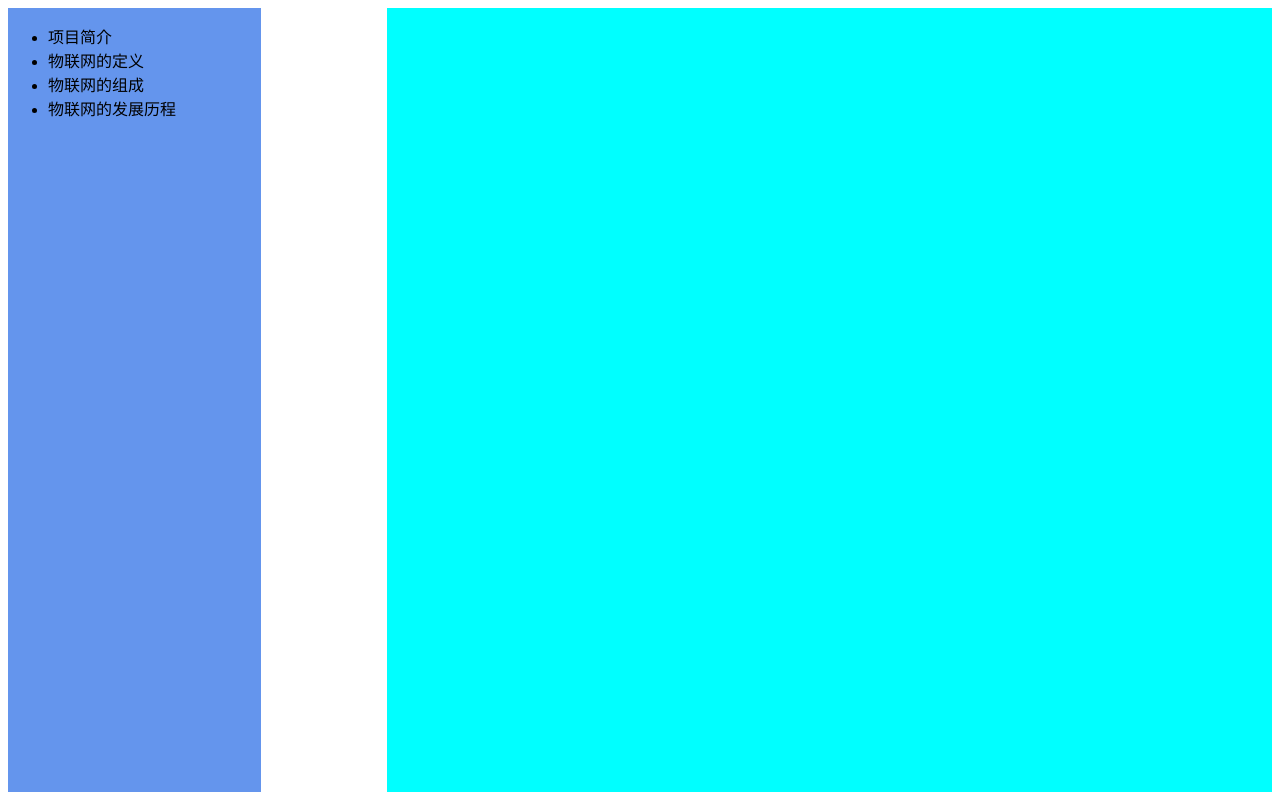
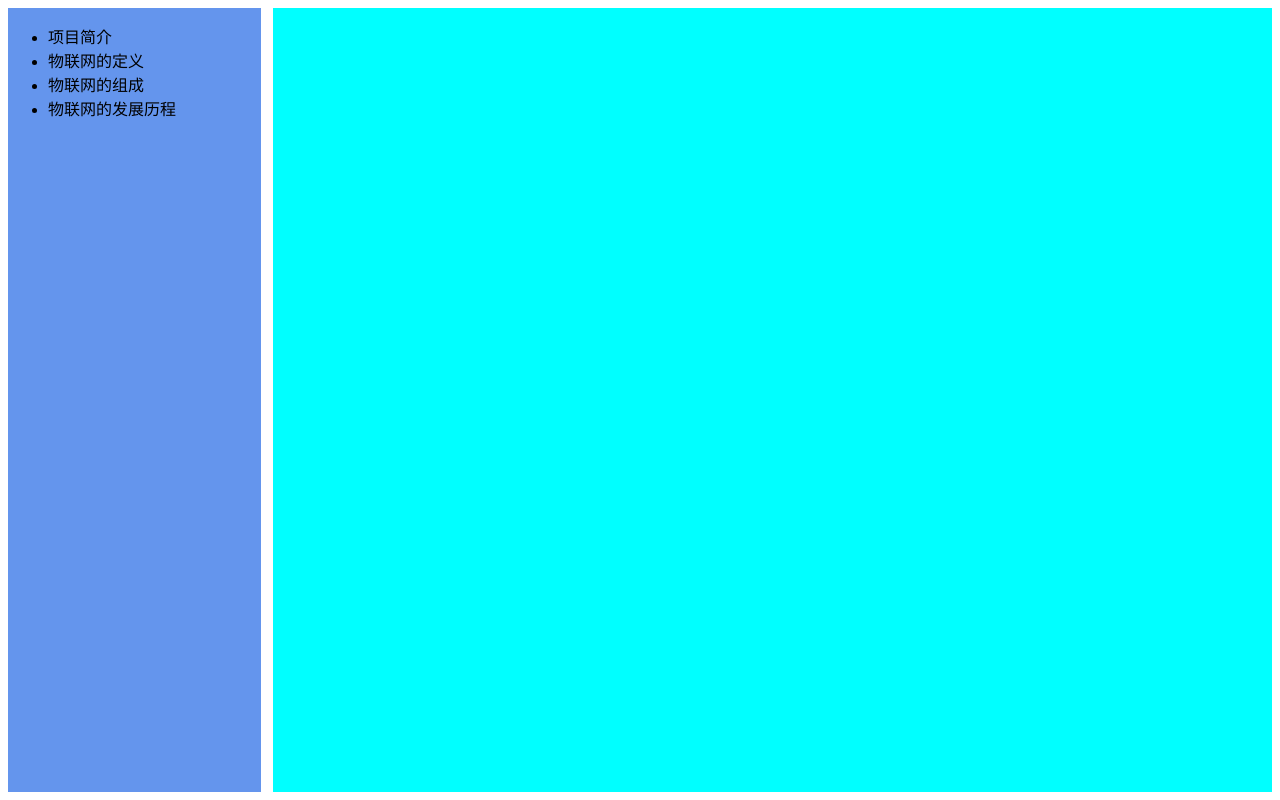
Before and after one commit to Wanda-OS/tuozhan, a plain HTML site: page zhanshi.html in a window 1280 px wide. Drawn offline with Linux system fonts and the light colour scheme.

Commit message:
Update zhanshi.html

```diff
--- a/zhanshi.html
+++ b/zhanshi.html
@@ -7,7 +7,7 @@
   display: flex;
   height:100%;
   width:100%;
-  gap:10%;
+  gap:1%;
 }
 
 .sidebar {
```
